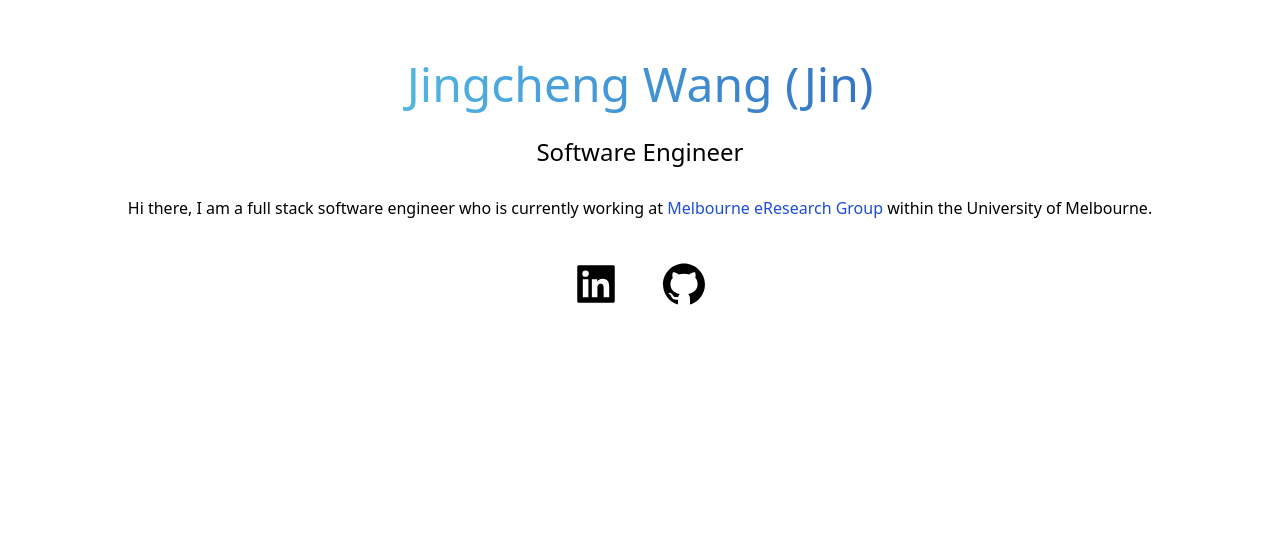
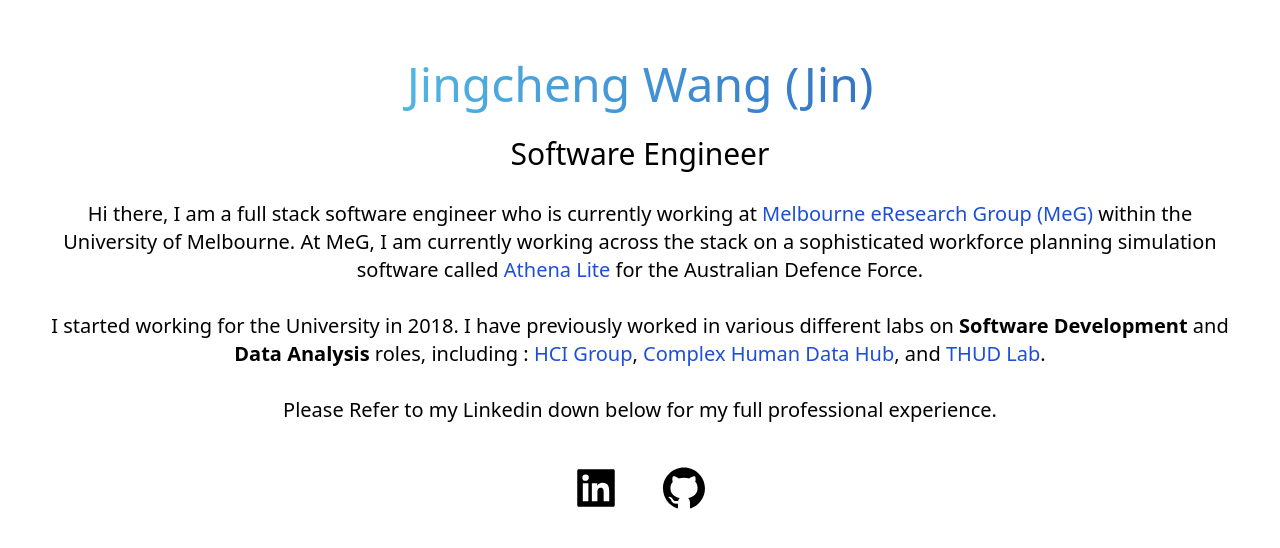
Before and after one commit to DWD3/PersonalPage, a Next.js app: page /home/main-intro in a window 1280 px wide. Shown: the top 548 px of the page. Built offline with nearby package versions, Linux system fonts and the light colour scheme.

Commit message:
Fill in intro and skill sections

```diff
--- a/pages/home/index.tsx
+++ b/pages/home/index.tsx
@@ -12,7 +12,7 @@
         <meta name="viewport" content="width=device-width, initial-scale=1" />
         <link rel="icon" href="/favicon.ico" />
       </Head>
-      <main className='bg-white px-10 min-h-screen'>
+      <main className='bg-white px-10 min-h-screen font-mono'>
           <NavBar></NavBar>
           <MainIntro></MainIntro>
           <MySkills></MySkills>
--- a/pages/home/main-intro.tsx
+++ b/pages/home/main-intro.tsx
@@ -9,20 +9,73 @@
         <h2 className="text-5xl p-5 bg-clip-text text-transparent bg-gradient-to-r from-cyan-300 to-blue-800">
           Jingcheng Wang (Jin)
         </h2>
-        <h3 className=" text-2xl p-2">Software Engineer</h3>
-        <p className="text-md pt-5">
-          Hi there, I am a full stack software engineer who is currently working
-          at{" "}
+        <h3 className=" text-3xl p-2">Software Engineer</h3>
+        <div className="text-xl pt-5">
+          <p>
+            Hi there, I am a full stack software engineer who is currently
+            working at{" "}
             <a
               href="https://eresearch.unimelb.edu.au/"
               target="_blank"
               className="text-blue-700"
               rel="noreferrer"
             >
-            Melbourne eResearch Group
+              Melbourne eResearch Group (MeG)
             </a>{" "}
-          within the University of Melbourne.{" "}
+            within the University of Melbourne. At MeG, I am currently working
+            across the stack on a sophisticated workforce planning simulation
+            software called{" "}
+            <a
+              target="_blank"
+              className="text-blue-700"
+              rel="noreferrer"
+              href="https://www.dst.defence.gov.au/research-facility/next-generation-workforce-planning-capability/current-projects"
+            >
+              Athena Lite
+            </a>{" "}
+            for the Australian Defence Force.
           </p>
+          <br />
+          <p>
+            I started working for the University in 2018. I have previously
+            worked in various different labs on{" "}
+            <span className="font-semibold">Software Development</span> and{" "}
+            <span className="font-semibold">Data Analysis</span> roles,
+            including :{" "}
+            <a
+              href="https://cis.unimelb.edu.au/hci"
+              target="_blank"
+              className="text-blue-700"
+              rel="noreferrer"
+            >
+              HCI Group
+            </a>
+            ,{" "}
+            <a
+              href="https://psychologicalsciences.unimelb.edu.au/chdh"
+              target="_blank"
+              className="text-blue-700"
+              rel="noreferrer"
+            >
+              Complex Human Data Hub
+            </a>
+            , and{" "}
+            <a
+              href="https://thud.msd.unimelb.edu.au/"
+              target="_blank"
+              className="text-blue-700"
+              rel="noreferrer"
+            >
+              THUD Lab
+            </a>
+            .
+          </p>
+          <br />
+          <p>
+            Please Refer to my Linkedin down below for my full professional
+            experience.
+          </p>
+        </div>
       </div>
       <div className="text-5xl flex justify-center">
         <SocialLink
--- a/pages/home/my-skills.tsx
+++ b/pages/home/my-skills.tsx
@@ -3,37 +3,43 @@
 import backendIconImage from '../../public/backend-icon.png'
 import gitIconImage from '../../public/git-icon.png'
 import otherIconImage from '../../public/other-icon.png'
+import cloudIconImage from '../../public/cloud-icon.png'
+
 
 export default function MySkills(){
     return (
       <>
         <div>
-          <h3 className="text-3xl mt-10">My skills</h3>
+          <h3 className="text-3xl mt-20">My skills</h3>
           <p className="text-lg p-5">
-            These are the technologies that I am using/used.
+            These are the technologies that I am using / have used.
           </p>
         </div>
-        <div className="flex justify-center">
+        <div className="lg:flex justify-center gap-28">
           <SkillCard
             imageData={reactIconImage}
             title={"Frontend"}
-            items={["React", "TypeScript", "Redux"]}
+            items={["React (Redux, Next.js)", "TypeScript", "Tailwind","Cypress"]}
           />
           <SkillCard
             imageData={backendIconImage}
             title={"Backend"}
-            items={[]}
+            items={["Java(Spring,JUnit)","Node(express)","Python(Django/Flask)","PostgresSQL","MongoDB"]}
+          />
+          <SkillCard
+            imageData={cloudIconImage}
+            title={"Cloud And DevOps"}
+            items={["AWS","GCP","Auzre DevOps","Docker"]}
           />
           <SkillCard
             imageData={gitIconImage}
             title={"Productivity"}
-            items={[]}
+            items={["Git","Jira","VS Code","IntelliJ / PyCharm"]}
           />
-
           <SkillCard
             imageData={otherIconImage}
-            title={"Other"}
-            items={[]}
+            title={"Others"}
+            items={["Unity3D","OpenCV","GAN Machine Learning"]}
           />
         </div>
       </>
```
Also changed, not shown: components/skill-card.tsx (+15 -8 lines), public/cloud-icon.png (added). Lines whose indentation alone changed are shown as unchanged.
